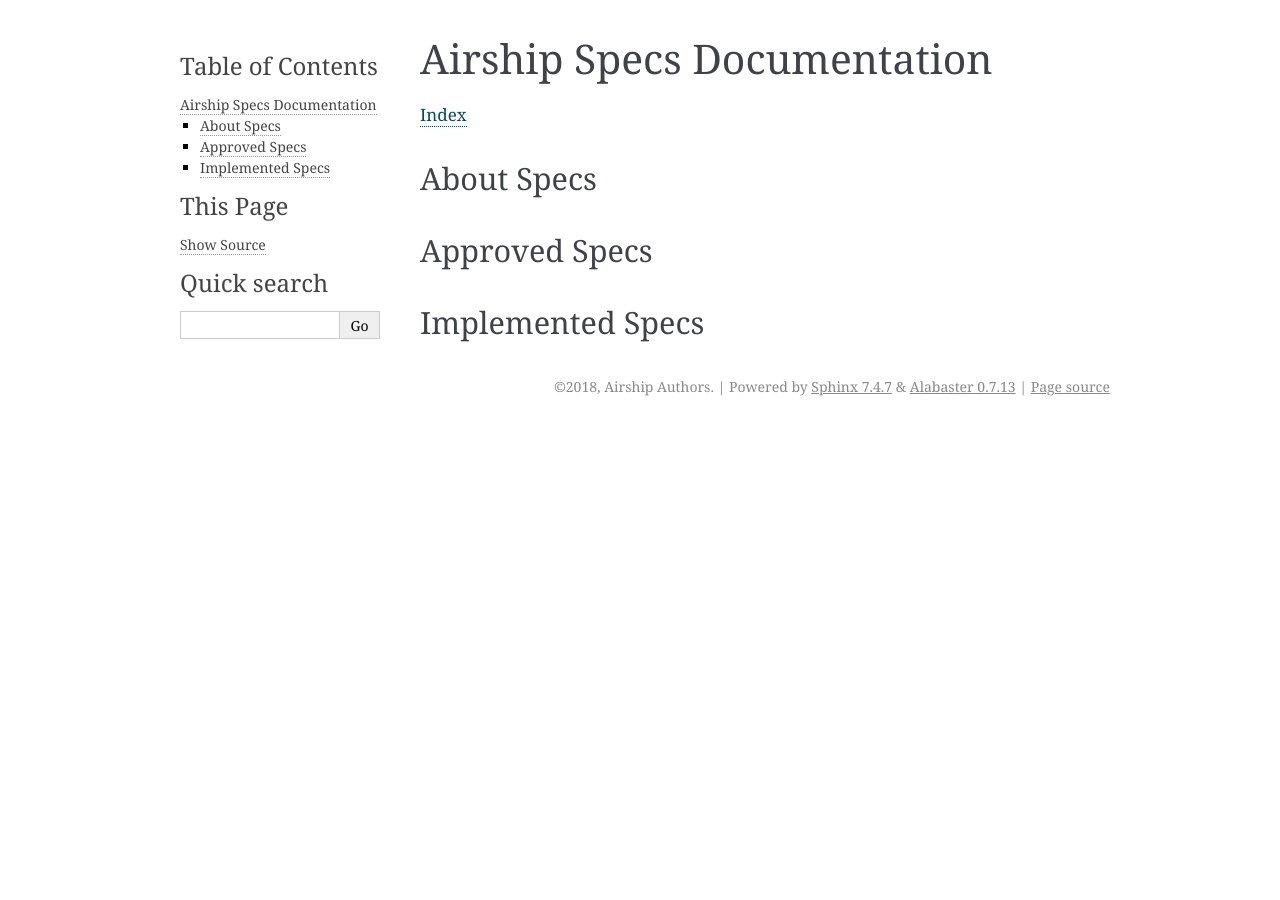
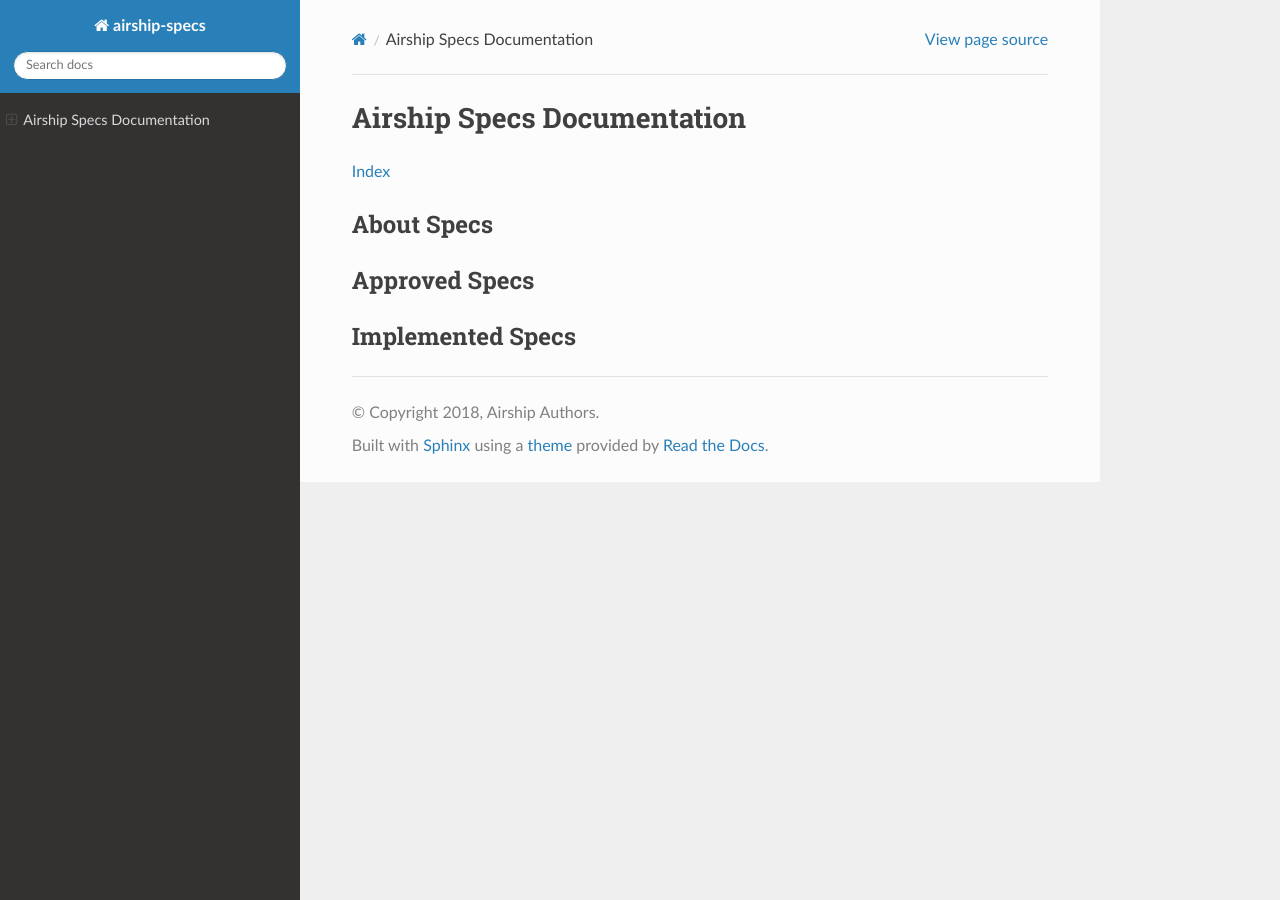
Before and after one commit to airshipit/specs, a Sphinx documentation site: the page built from doc/source/index.rst, in a window 1280 px wide. Built offline with Sphinx 7.4.7 and the Read the Docs theme 2.0.0, drawn with Linux system fonts in a browser that asks for light colours.

```diff
--- /dev/null
+++ b/doc/requirements.txt
@@ -0,0 +1,2 @@
+sphinx==1.7.6
+sphinx_rtd_theme==0.4.1
--- a/doc/source/conf.py
+++ b/doc/source/conf.py
@@ -5,6 +5,7 @@
 # This file does only contain a selection of the most common options. For a
 # full list see the documentation:
 # http://www.sphinx-doc.org/en/master/config
+import sphinx_rtd_theme
 
 # -- Path setup --------------------------------------------------------------
 
@@ -74,7 +75,8 @@
 # The theme to use for HTML and HTML Help pages.  See the documentation for
 # a list of builtin themes.
 #
-html_theme = 'alabaster'
+html_theme = "sphinx_rtd_theme"
+html_theme_path = [sphinx_rtd_theme.get_html_theme_path()]
 
 # Theme options are theme-specific and customize the look and feel of a theme
 # further.  For a list of options available for each theme, see the
```
Also changed, not shown: .zuul.yaml (added), 5 other files.
